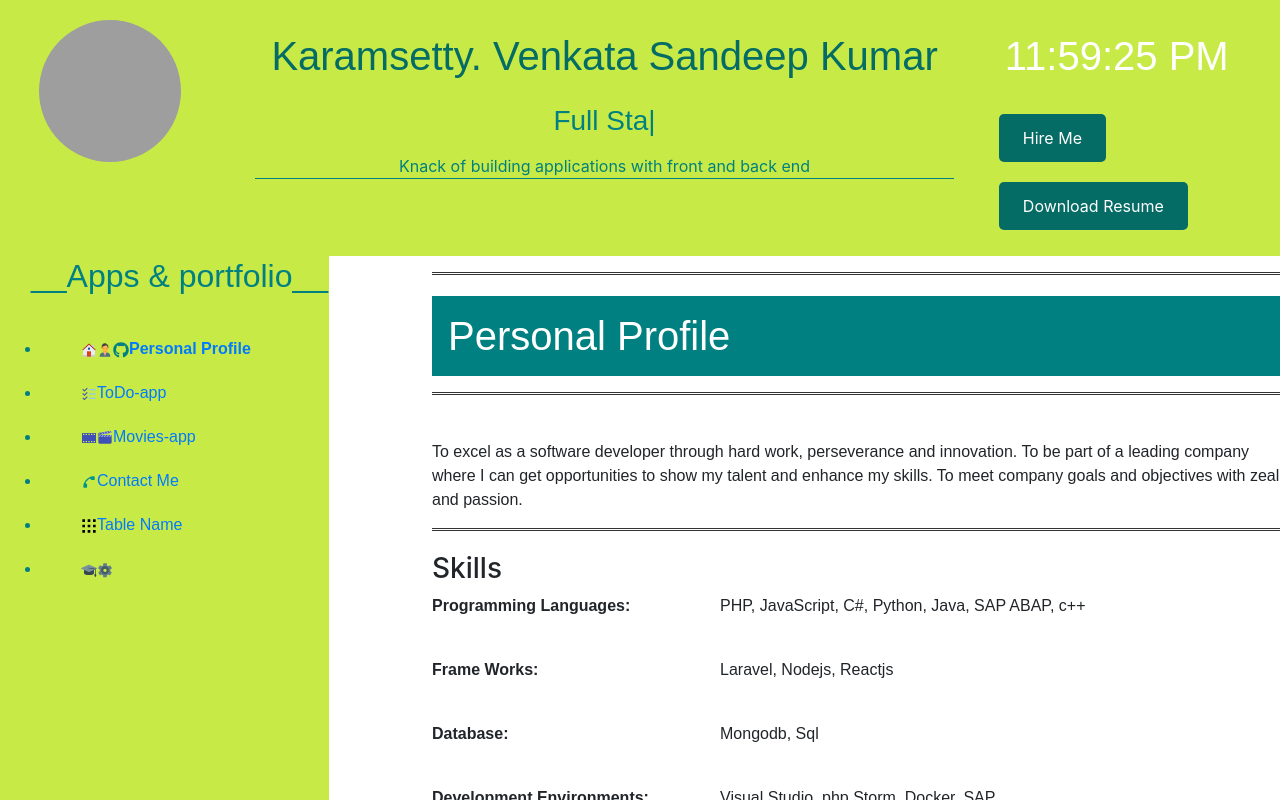
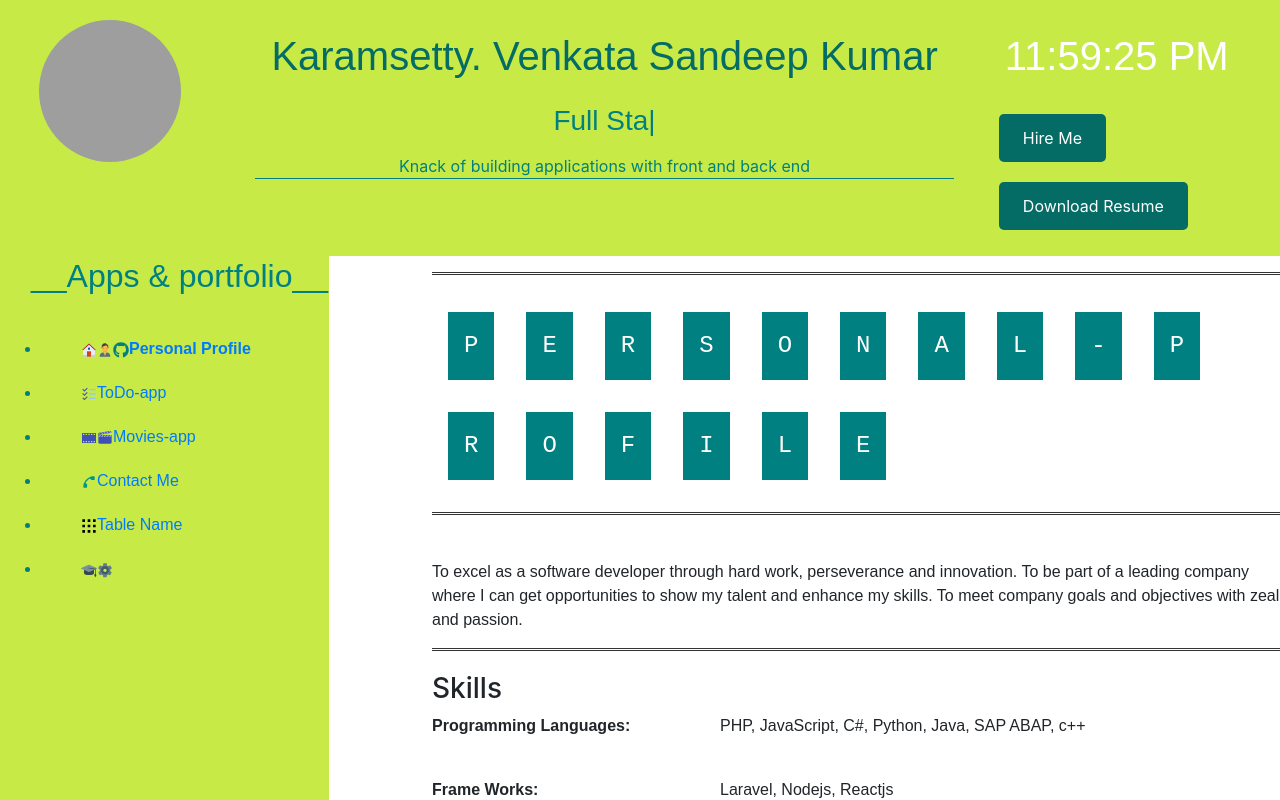
Before and after one commit to karamsetty09/ReactTableDisplay, a React (Create React App) app: page /#/ in a window 1280 px wide. Shown: the top 800 px of the page. Built offline with nearby package versions, Linux system fonts and the light colour scheme; grey boxes are pictures that could not be loaded.

Commit message:
coloring change.

```diff
--- a/src/components/Profile/profile.jsx
+++ b/src/components/Profile/profile.jsx
@@ -1,13 +1,14 @@
 
 import React from 'react';
 import Hr from '../common/hr';
+import { Header } from '../header/header';
 import './profile.scss';
 
 export default function profile() {
   return (
     <div>
       <Hr/>
-      <h1 class="profile-container">Personal Profile</h1>
+      <Header class="profile-container" text="PERSONAL-PROFILE"/>
       <Hr/>
       <br />
       <p>
--- a/src/components/contactMe.tsx
+++ b/src/components/contactMe.tsx
@@ -6,7 +6,8 @@ import {Header} from './header/header';
 export default function contactMe() {
     return (
       <div>
-        <Header text="CONTACT_ME"/>
+        <Fragment>
+        <Header text="CONTACT-ME"/>
         <Hr/>
         <address><em>
           8 Woodhill Street<br/>
@@ -19,6 +20,7 @@ export default function contactMe() {
             <h4>Mixed Berry Tart.</h4>
             <h6>Raspberries, blueberries, and strawberries on top of a creamy filling served in a crispy tart.</h6>
           </details>
+        </Fragment>
       </div>
     );
 }
--- a/src/components/header/header.tsx
+++ b/src/components/header/header.tsx
@@ -10,8 +10,8 @@ export function Header(Props: Props) {
     const letterStyle: CSS.Properties = {
       padding: "1rem",
       margin: "1rem",
-      backgroundColor: "#ffde00",
-      color:"#333",
+      backgroundColor: "#008080",
+      color:"white",
       display: "inline-block",
       fontFamily: "monospace",
       fontSize: "1.5rem",
```
